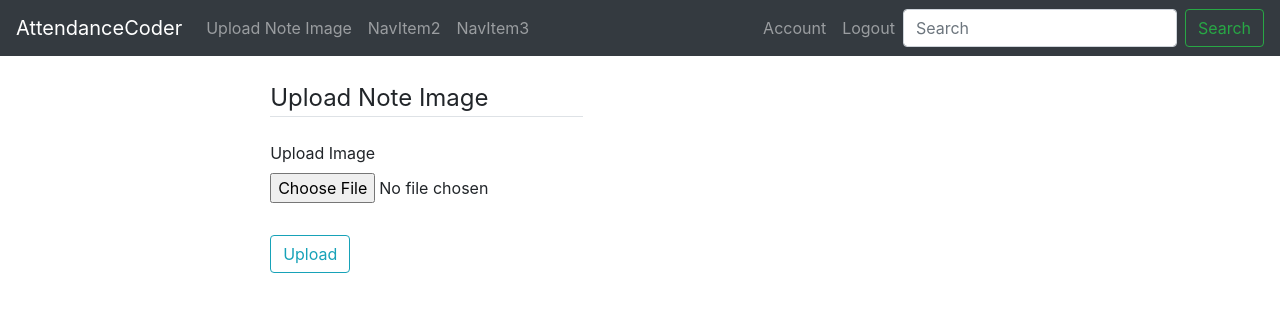
After one commit to pyee78/attendance-flask, a Flask app: page /upload in a window 1280 px wide. The commit adds this page. Shown: the top 312 px of the page. Run offline with Flask 2, Linux system fonts and the light colour scheme; a user stored in the database is signed in; some libraries are stand-ins or nearby versions.

Commit message:
+ Upload note images functionality added
+ bug fixes

```diff
--- a/attendance/forms.py
+++ b/attendance/forms.py
@@ -6,6 +6,13 @@ from wtforms.validators import DataRequired, Length, Email, EqualTo, ValidationE
 from attendance.models import User
 
 
+# *** APPLICATION FORMS ***
+class NoteUploadForm(FlaskForm):
+    picture = FileField('Upload Image', validators=[FileAllowed(['jpg', 'png'])])
+    submit = SubmitField('Upload')
+
+
+# *** USER ADMINISTRATION FORMS ***
 class RegistrationForm(FlaskForm):
     username = StringField('Username',
                            validators=[DataRequired(), Length(min=2, max=20)])
@@ -36,7 +43,7 @@ class RegistrationForm(FlaskForm):
 class LoginForm(FlaskForm):
     email = StringField('Email',
                         validators=[DataRequired(), Email()])
-    password = PasswordField('Confirm Password',
+    password = PasswordField('Password',
                              validators=[DataRequired(), EqualTo('password')])
     remember = BooleanField('Remember Me')
     submit = SubmitField('Log In')
--- a/attendance/routes.py
+++ b/attendance/routes.py
@@ -1,11 +1,12 @@
 import secrets
 import os
+from datetime import datetime
 from PIL import Image
 from flask import render_template, flash, redirect, url_for, request
 from attendance import app
-from attendance.forms import RegistrationForm, LoginForm, UpdateAccountForm
+from attendance.forms import RegistrationForm, LoginForm, UpdateAccountForm, NoteUploadForm
 from attendance import bcrypt, db
-from attendance.models import User
+from attendance.models import User, Note
 from flask_login import login_user, current_user, logout_user, login_required
 
 
@@ -14,6 +15,48 @@ from flask_login import login_user, current_user, logout_user, login_required
 @app.route("/home")
 def home():  # probably doesn't matter what I call this function
     return render_template("home.html", title="HOME")
+
+
+def save_note_image(form_pic):
+    random_hex = secrets.token_hex(8)
+    # _ is a placeholder for a variable I know I'm not going to use
+    _, f_ext = os.path.splitext(form_pic.filename)
+    picture_filename = random_hex + f_ext
+    picture_path = os.path.join(app.root_path, 'static/note_images', picture_filename)
+
+    # Pillow methods to save pic
+    i = Image.open(form_pic)
+    i.save(picture_path)
+    return picture_filename
+
+
+# UPLOAD NOTE route
+@app.route("/upload", methods=['GET', 'POST'])
+@login_required
+def upload():
+
+    form = NoteUploadForm()
+
+    if form.validate_on_submit():
+        if form.picture.data:
+
+            # save the picture to get its filename
+            picture_file = save_note_image(form.picture.data)
+
+            # initialize the note object
+            note = Note(note_image=picture_file,
+                        user_id=current_user.id,
+                        system_date=datetime.utcnow())
+
+            #save it to database
+            db.session.add(note)
+            db.session.commit()
+
+            #flash success message and go home
+            flash('Image has been uploaded', 'success')
+            return redirect(url_for('home'))
+
+    return render_template('upload.html', title='UPLOAD', form=form)
 
 
 # REGISTER route
@@ -63,6 +106,7 @@ def login():
     return render_template('login.html', title='Login', form=form)
 
 
+# LOGOUT route
 @app.route("/logout")
 def logout():
     logout_user()
@@ -84,6 +128,7 @@ def save_picture(form_pic):
     return picture_filename
 
 
+# ACCOUNT route
 @app.route("/account", methods=['GET', 'POST'])
 @login_required
 def account():
@@ -103,4 +148,4 @@ def account():
 
     image_file = url_for('static', filename='profile_pics/' + current_user.image_file)
     return render_template('account.html', title='Account',
-                          image_file = image_file, form=form)
+                          image_file=image_file, form=form)
--- a/attendance/templates/layout.html
+++ b/attendance/templates/layout.html
@@ -32,7 +32,7 @@
 
         <!-- Left-justified links go here -->
         <ul class="navbar-nav mr-auto">
-          <li><a class="nav-item nav-link" href="#">NavItem1</a></li>
+          <li><a class="nav-item nav-link" href="{{ url_for('upload')}}">Upload Note Image</a></li>
           <li><a class="nav-item nav-link" href="#">NavItem2</a></li>
           <li><a class="nav-item nav-link" href="#">NavItem3</a></li>
         </ul>
--- /dev/null
+++ b/attendance/templates/upload.html
@@ -0,0 +1,35 @@
+{% extends "layout.html" %}
+
+{% block content %}
+
+  <div class="content-section">
+    <div class="container col-md-5 pt-4">
+
+      <!-- "enctype is special here to allow for file uploads" -->
+      <form class="" action="" enctype="multipart/form-data" method="POST">
+        {{ form.hidden_tag() }}
+        <fieldset class=form-group>
+          <legend class="border-bottom mb-4">Upload Note Image</legend>
+
+          <!-- Image upload -->
+          <div class="form-group">
+            {{ form.picture.label() }}
+            {{ form.picture(class="form-control-file") }}
+            {% if form.picture.errors %}
+              {% for error in form.picture.errors %}
+                <span class="text-danger">{{ error }}</span></br>
+              {% endfor %}
+            {% endif %}
+          </div>
+        </fieldset>
+
+        <!-- SUBMIT -->
+        <div class="form-group">
+          {{ form.submit(class="btn btn-outline-info") }}
+        </div>
+
+      </form>
+    </div>
+  </div>
+
+{% endblock content %}
```
Also changed, not shown: attendance/models.py (+9 -6 lines), attendance/site.db, attendance/static/note_images/a085bb168c41a999.jpg (added).
